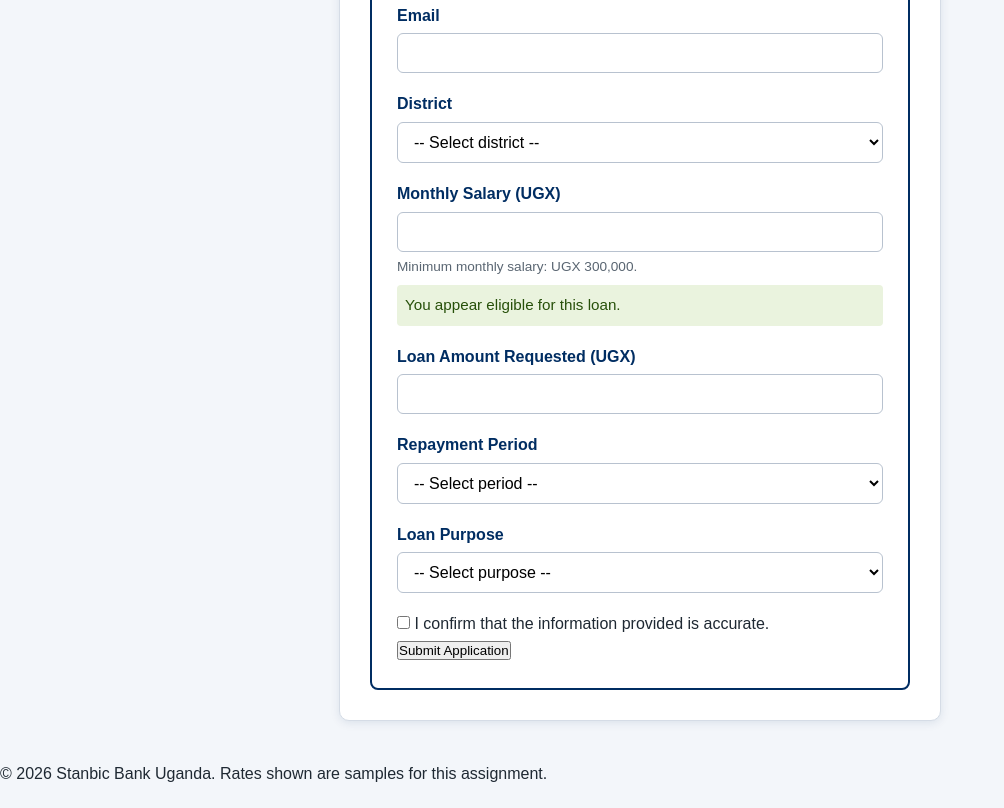
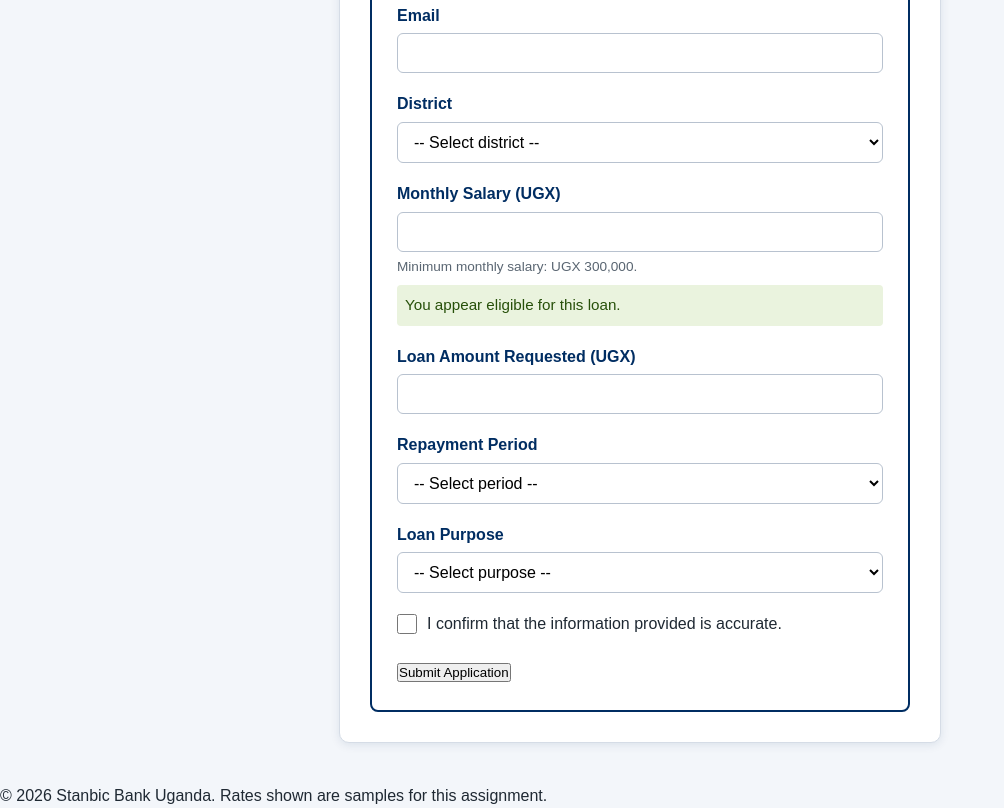
Before and after one commit to Patrickodida/stanbic-bank-uganda-loan-portal, a plain HTML site: page personal-loan.html in a window 1280 px wide. Shown: the part 465-1273 px from the top of the page, without its empty margins (0-1004 px from the left). Before the commit the page ends 1251 px from the top, so only its background shows below. Drawn offline with Linux system fonts and the light colour scheme.

Commit message:
Styles (Personal Loan Page) - Add styling to tthe Declaration statement and its input box

```diff
--- a/dlac.css
+++ b/dlac.css
@@ -281,3 +281,22 @@ legend {
     border-radius: 4px;
     font-size: 0.95rem;
 }
+
+/* Declaration */
+.declaration {
+    display: flex;
+    align-items: flex-start;
+    gap: 10px;
+    margin: 8px 0 22px;
+}
+
+.declaration input {
+    width: 20px;
+    height: 20px;
+    margin-top: 3px;
+    accent-color: #002D62;
+}
+
+.declaration label {
+    color: #1F2933;
+}
```
